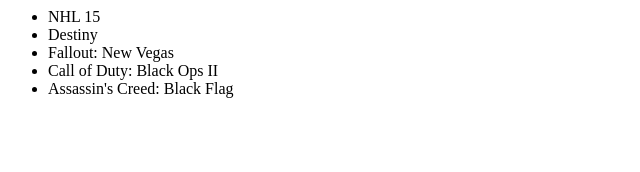
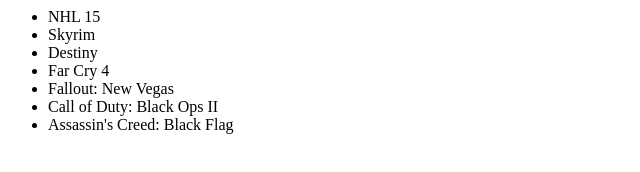
Before and after one commit to tricerahedron/HTML, a plain HTML site: page index.html in a window 1280 px wide. Shown: the whole page, without its empty margins (0-640 px from the left). Drawn offline with Linux system fonts and the light colour scheme.

Commit message:
added moar games

```diff
--- a/index.html
+++ b/index.html
@@ -4,7 +4,9 @@
 		<div>
 			<ul>
 				<li>NHL 15</li>
+				<li>Skyrim</li>
 				<li>Destiny</li>
+				<li>Far Cry 4</li>
 				<li>Fallout: New Vegas</li>
 				<li>Call of Duty: Black Ops II</li>
 				<li>Assassin's Creed: Black Flag</li>
```
